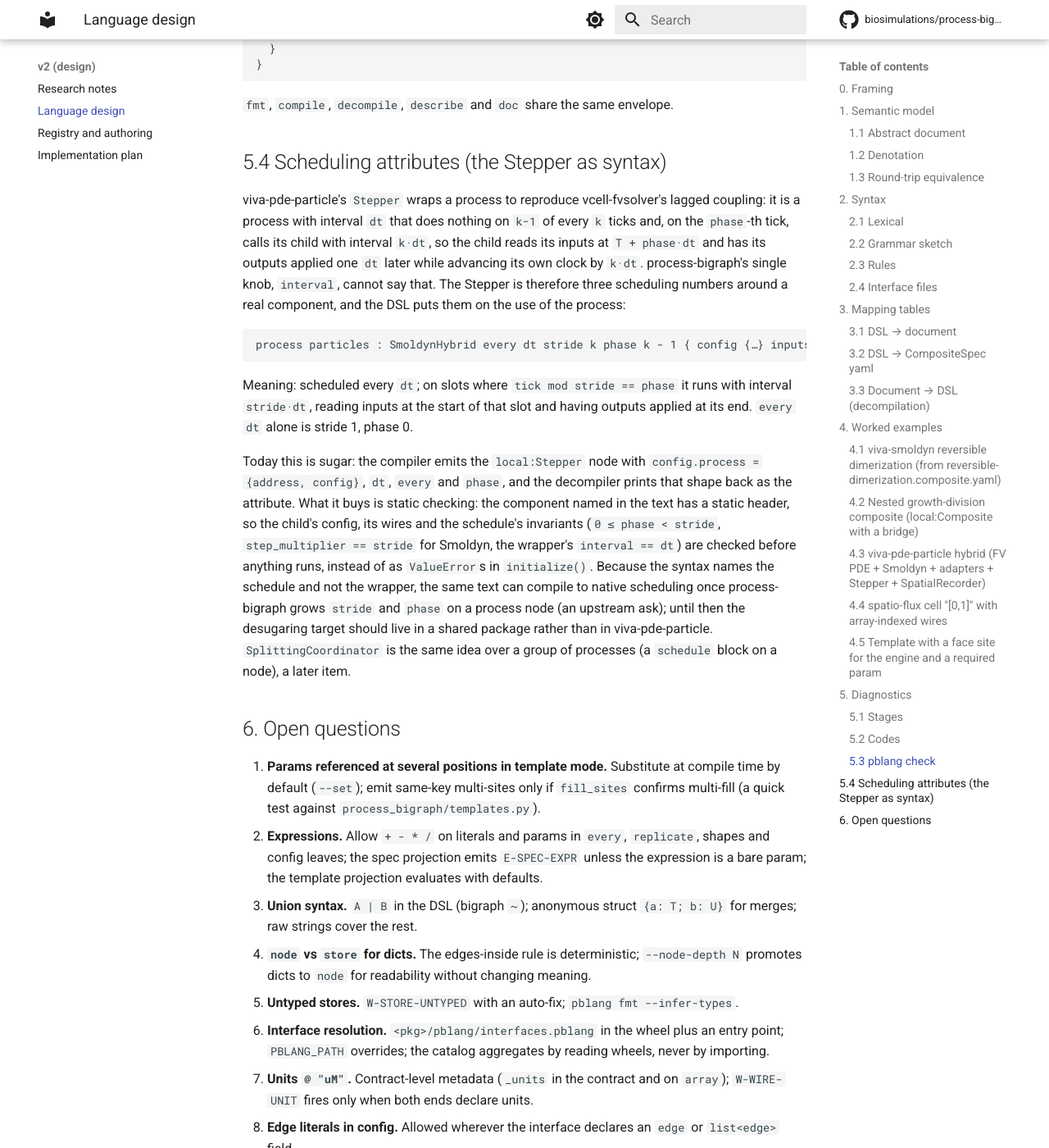
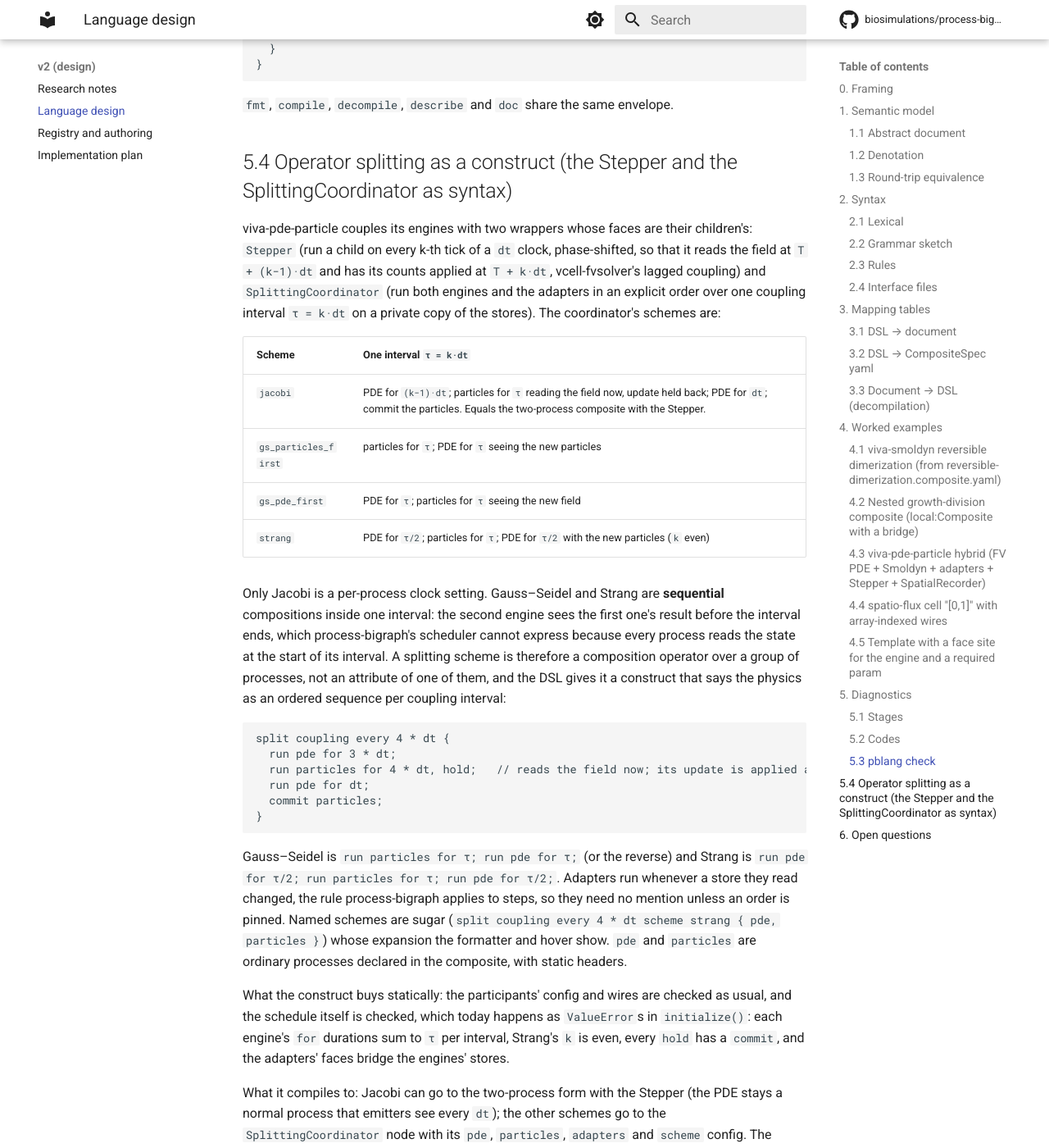
Before and after one commit to biosimulations/process-bigraph-lang, an MkDocs documentation site: the page built from docs/v2/design.md, in a window 1280 px wide and 1400 px high, scrolled down 18353 px. Shown: the whole window at 82% size. Built offline with MkDocs 1.6.1 and Material for MkDocs 9.7.7, drawn with Linux system fonts in a browser that asks for light colours; comment, search, counter and statistics services are not loaded; some of the changed text lies outside the part shown.

Commit message:
docs(v2): operator splitting as a construct; stride/phase covered only Jacobi
Co-Authored-By: Claude Fable 5.1 <noreply@anthropic.com>

````diff
--- a/docs/v2/design.md
+++ b/docs/v2/design.md
@@ -654,31 +654,51 @@ exit 0 = no errors; 1 = errors; 2 = tool failure
 
 `fmt`, `compile`, `decompile`, `describe` and `doc` share the same envelope.
 
-## 5.4 Scheduling attributes (the Stepper as syntax)
+## 5.4 Operator splitting as a construct (the Stepper and the SplittingCoordinator as syntax)
 
-viva-pde-particle's `Stepper` wraps a process to reproduce vcell-fvsolver's lagged coupling: it is a process with
-interval `dt` that does nothing on `k−1` of every `k` ticks and, on the `phase`-th tick, calls its child with
-interval `k·dt`, so the child reads its inputs at `T + phase·dt` and has its outputs applied one `dt` later while
-advancing its own clock by `k·dt`. process-bigraph's single knob, `interval`, cannot say that. The Stepper is
-therefore three scheduling numbers around a real component, and the DSL puts them on the use of the process:
+viva-pde-particle couples its engines with two wrappers whose faces are their children's: `Stepper` (run a
+child on every k-th tick of a `dt` clock, phase-shifted, so that it reads the field at `T + (k−1)·dt` and has its
+counts applied at `T + k·dt`, vcell-fvsolver's lagged coupling) and `SplittingCoordinator` (run both engines and
+the adapters in an explicit order over one coupling interval `τ = k·dt` on a private copy of the stores). The
+coordinator's schemes are:
+
+| Scheme               | One interval `τ = k·dt`                                                                                                                                               |
+| -------------------- | --------------------------------------------------------------------------------------------------------------------------------------------------------------------- |
+| `jacobi`             | PDE for `(k−1)·dt`; particles for `τ` reading the field now, update held back; PDE for `dt`; commit the particles. Equals the two-process composite with the Stepper. |
+| `gs_particles_first` | particles for `τ`; PDE for `τ` seeing the new particles                                                                                                               |
+| `gs_pde_first`       | PDE for `τ`; particles for `τ` seeing the new field                                                                                                                   |
+| `strang`             | PDE for `τ/2`; particles for `τ`; PDE for `τ/2` with the new particles (`k` even)                                                                                     |
+
+Only Jacobi is a per-process clock setting. Gauss–Seidel and Strang are **sequential** compositions inside one
+interval: the second engine sees the first one's result before the interval ends, which process-bigraph's
+scheduler cannot express because every process reads the state at the start of its interval. A splitting scheme is
+therefore a composition operator over a group of processes, not an attribute of one of them, and the DSL gives it a
+construct that says the physics as an ordered sequence per coupling interval:
 
 ```text
-process particles : SmoldynHybrid every dt stride k phase k - 1 { config {…} inputs {…} outputs {…} }
+split coupling every 4 * dt {
+  run pde for 3 * dt;
+  run particles for 4 * dt, hold;   // reads the field now; its update is applied at commit
+  run pde for dt;
+  commit particles;
+}
 ```
 
-Meaning: scheduled every `dt`; on slots where `tick mod stride == phase` it runs with interval `stride·dt`,
-reading inputs at the start of that slot and having outputs applied at its end. `every dt` alone is stride 1,
-phase 0.
+Gauss–Seidel is `run particles for τ; run pde for τ;` (or the reverse) and Strang is
+`run pde for τ/2; run particles for τ; run pde for τ/2;`. Adapters run whenever a store they read changed, the rule
+process-bigraph applies to steps, so they need no mention unless an order is pinned. Named schemes are sugar
+(`split coupling every 4 * dt scheme strang { pde, particles }`) whose expansion the formatter and hover show.
+`pde` and `particles` are ordinary processes declared in the composite, with static headers.
 
-Today this is sugar: the compiler emits the `local:Stepper` node with `config.process = {address, config}`, `dt`,
-`every` and `phase`, and the decompiler prints that shape back as the attribute. What it buys is static checking:
-the component named in the text has a static header, so the child's config, its wires and the schedule's
-invariants (`0 ≤ phase < stride`, `step_multiplier == stride` for Smoldyn, the wrapper's `interval == dt`) are
-checked before anything runs, instead of as `ValueError`s in `initialize()`. Because the syntax names the schedule
-and not the wrapper, the same text can compile to native scheduling once process-bigraph grows `stride` and
-`phase` on a process node (an upstream ask); until then the desugaring target should live in a shared package
-rather than in viva-pde-particle. `SplittingCoordinator` is the same idea over a group of processes (a
-`schedule` block on a node), a later item.
+What the construct buys statically: the participants' config and wires are checked as usual, and the schedule itself
+is checked, which today happens as `ValueError`s in `initialize()`: each engine's `for` durations sum to `τ` per
+interval, Strang's `k` is even, every `hold` has a `commit`, and the adapters' faces bridge the engines' stores.
+
+What it compiles to: Jacobi can go to the two-process form with the Stepper (the PDE stays a normal process that
+emitters see every `dt`); the other schemes go to the `SplittingCoordinator` node with its `pde`, `particles`,
+`adapters` and `scheme` config. The decompiler prints both shapes back as `split`. Either way the wrappers are
+desugaring targets and should live in a shared package rather than in viva-pde-particle; if process-bigraph grows
+ordered sub-steps within an interval, the same text compiles to that instead.
 
 ## 6. Open questions
 
````
